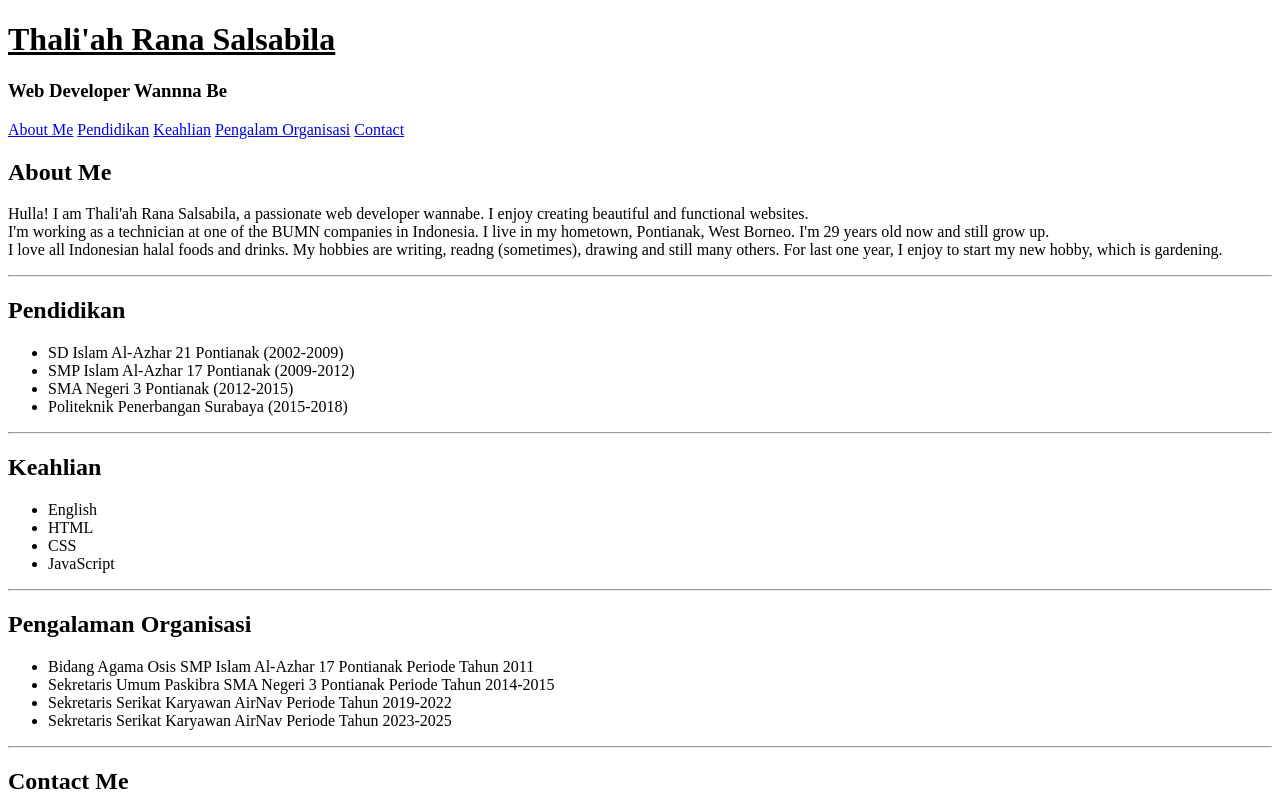
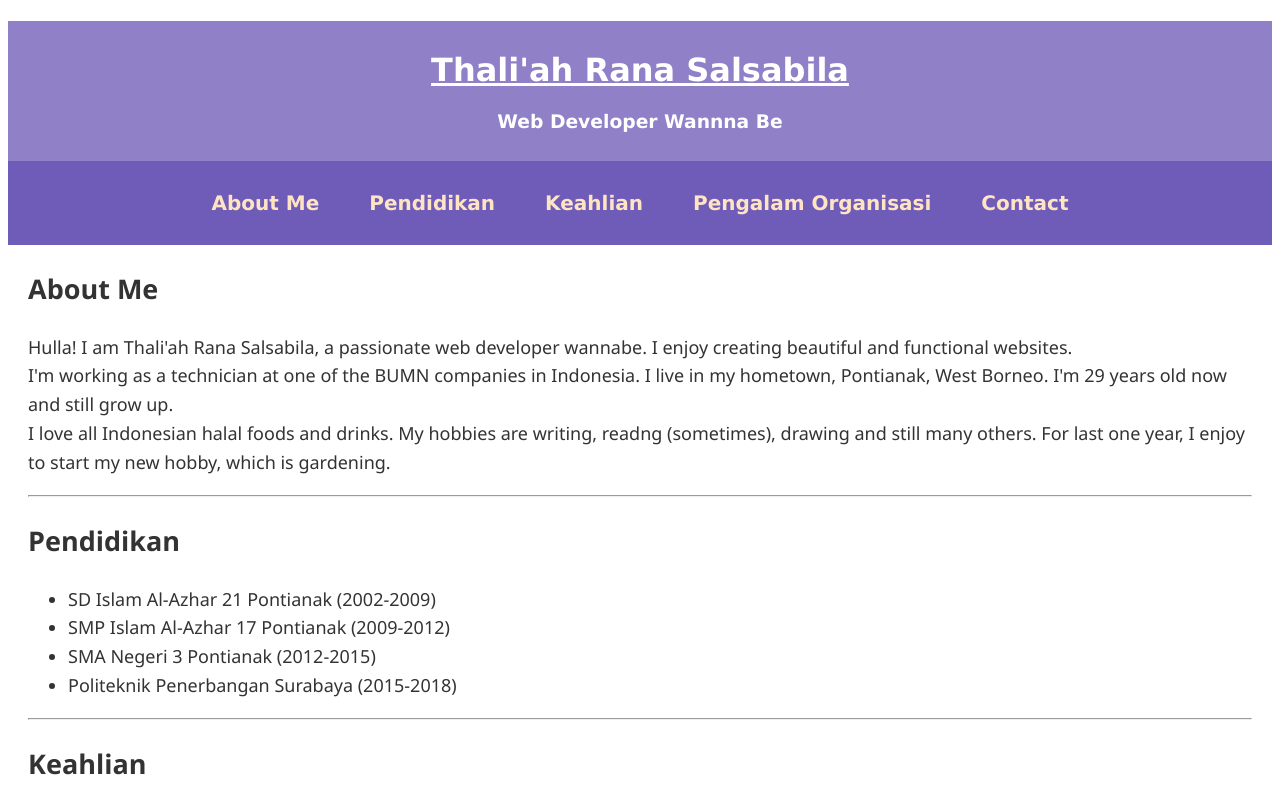
Before and after one commit to tranasalsabila-boop/Jayjay-22Jan2026-tranasal, a plain HTML site: page index.html in a window 1280 px wide. Shown: the top 800 px of the page. Drawn offline with Linux system fonts and the light colour scheme.

Commit message:
input css

```diff
--- a/CSS/style.css
+++ b/CSS/style.css
@@ -0,0 +1,40 @@
+
+header{
+    background-color : color-mix(in srgb, rgba(73, 146, 223, 0.567) 80%, purple 40%);
+    font-family: 'Lucida Sans', 'Lucida Sans Regular', 'Lucida Grande', 'Lucida Sans Unicode', Geneva, Verdana, sans-serif;
+}
+header h1 {
+    color : white;
+    text-align: center;
+    padding-top: 30px;
+}
+header h3 {
+    color : white;
+    text-align: center;
+    padding-bottom: 10px;
+}
+nav{
+    background-color : color-mix(in srgb, rgba(73, 146, 223, 0.567) 80%, purple 40%);
+    display: flex;
+    justify-content: center;
+    gap: 50px;
+    padding: 30px;
+    font-size: 20px;
+}
+nav a{
+    text-decoration:none;
+    color :bisque;
+    font-weight: bold;
+}
+nav a:hover {
+    color :chocolate;
+    border-radius: 4px;
+    background-color : white;
+}
+main {
+    margin: 20px;
+    font-family: 'Segoe UI', Tahoma, Geneva, Verdana, sans-serif;
+    font-size: 18px;
+    line-height: 1.6;
+    color : #333;
+}
--- a/index.html
+++ b/index.html
@@ -3,8 +3,8 @@
 <head>
     <meta charset="UTF-8">
     <meta name="viewport" content="width=device-width, initial-scale=1.0    ">
-    <title>Sample Page</title>
-    <link rel="stylesheet" href="CSS/styles.css">
+    <title>Portofolio Page</title>
+    <link rel="stylesheet" href="CSS/style.css">
 </head>
 <body>
     <header>
@@ -26,7 +26,7 @@
             <br>
             I love all Indonesian halal foods and drinks. My hobbies are writing, readng (sometimes), drawing and still many others. For last one year, I enjoy to start my new hobby, which is gardening.
         </p>
-<hr>
+    <hr>
         <h2>Pendidikan</h2>
         <ul>
             <li>SD Islam Al-Azhar 21 Pontianak (2002-2009)</li>
@@ -34,7 +34,7 @@
             <li>SMA Negeri 3 Pontianak (2012-2015)</li>
             <li>Politeknik Penerbangan Surabaya (2015-2018)</li>
         </ul>
-<hr>
+    <hr>
         <h2>Keahlian</h2>
         <ul>
             <li>English</li>
@@ -42,7 +42,7 @@
             <li>CSS</li>
             <li>JavaScript</li>
         </ul>
-<hr>
+    <hr>
         <h2>Pengalaman Organisasi</h2>
         <ul>
             <li>Bidang Agama Osis SMP Islam Al-Azhar 17 Pontianak Periode Tahun 2011</li>
@@ -50,12 +50,12 @@
             <li>Sekretaris Serikat Karyawan AirNav Periode Tahun 2019-2022</li>
             <li>Sekretaris Serikat Karyawan AirNav Periode Tahun 2023-2025</li>
         </ul>
-<hr>
+    <hr>
         <h2>Contact Me</h2>
         <p>Email : ranasalsabila8@gmmail.com
         <br>
             Phone : 081234567890
-            <br>
+        <br>
             Blog : thransabl.blogspot.com
         </p>
     </main>
```
